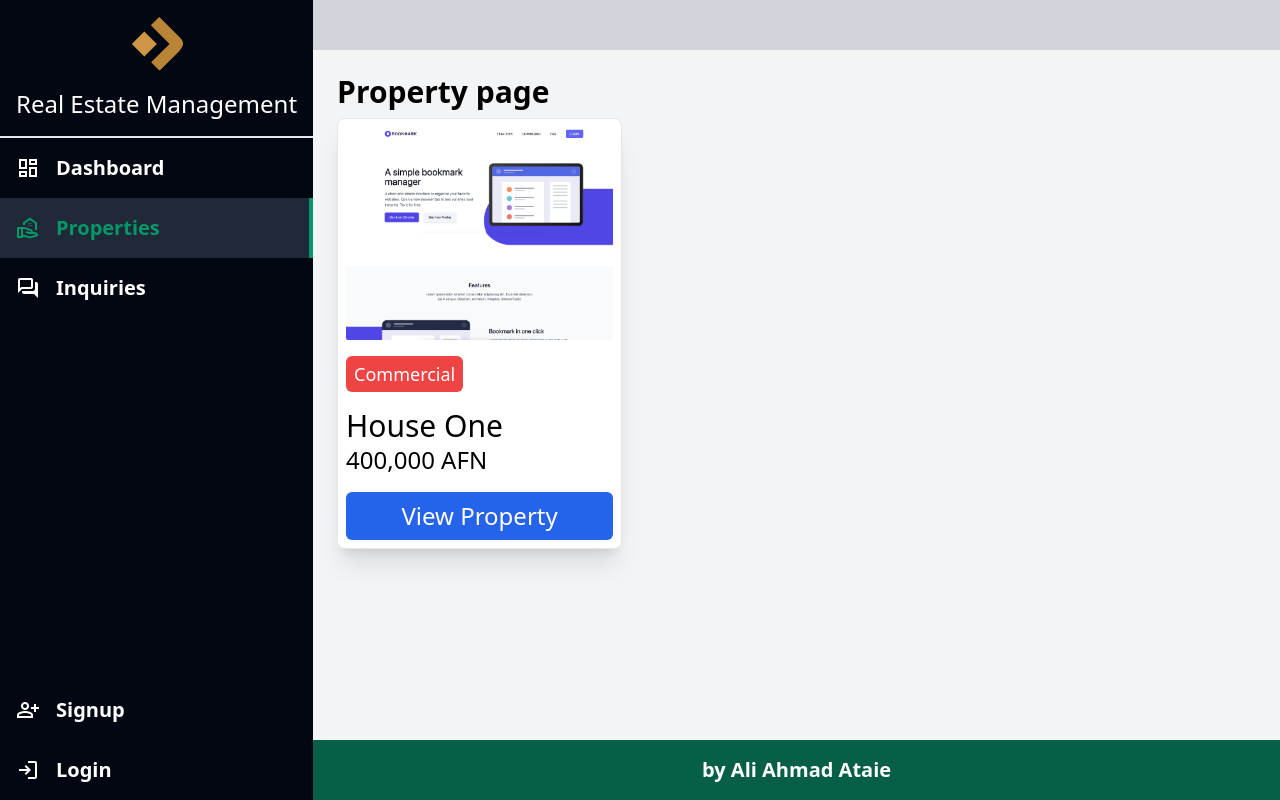
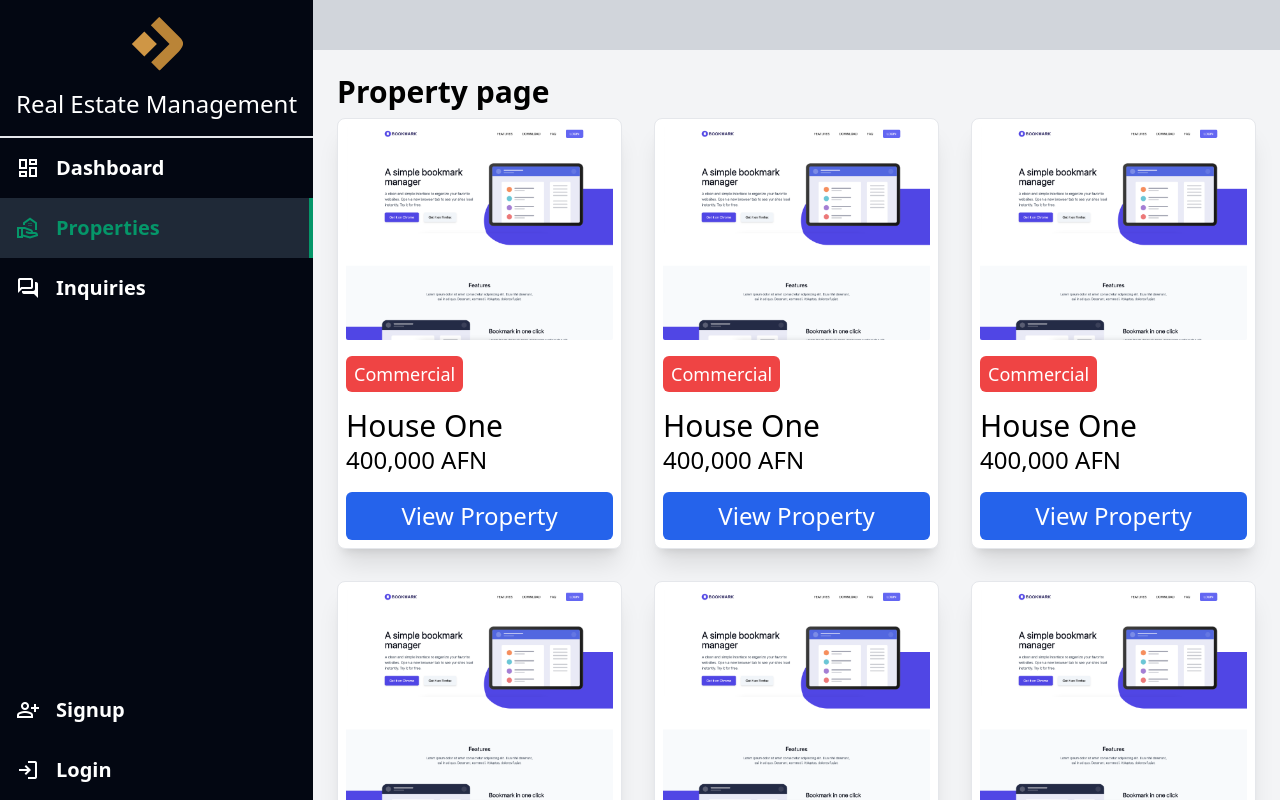
Before and after one commit to iamaliataie/vue-dashboard, a Vue app: page /property in a window 1280 px wide. Shown: the top 800 px of the page. Built offline with nearby package versions, Linux system fonts and the light colour scheme.

Commit message:
pass property to propertyitemv.vue

```diff
--- a/src/views/PropertyView.vue
+++ b/src/views/PropertyView.vue
@@ -15,7 +15,7 @@ const properties = propertyStore.properties
         <div
           class="grid grid-cols-1 sm:grid-cols-2 md:grid-cols-2 lg:grid-cols-3 gap-8"
         >
-        <PropertyItem />
+          <PropertyItem v-for="(property, index) in properties" :key="index" :property="property" />
         </div>
       </div>
     </div>
```
Lines whose indentation alone changed are shown as unchanged.
